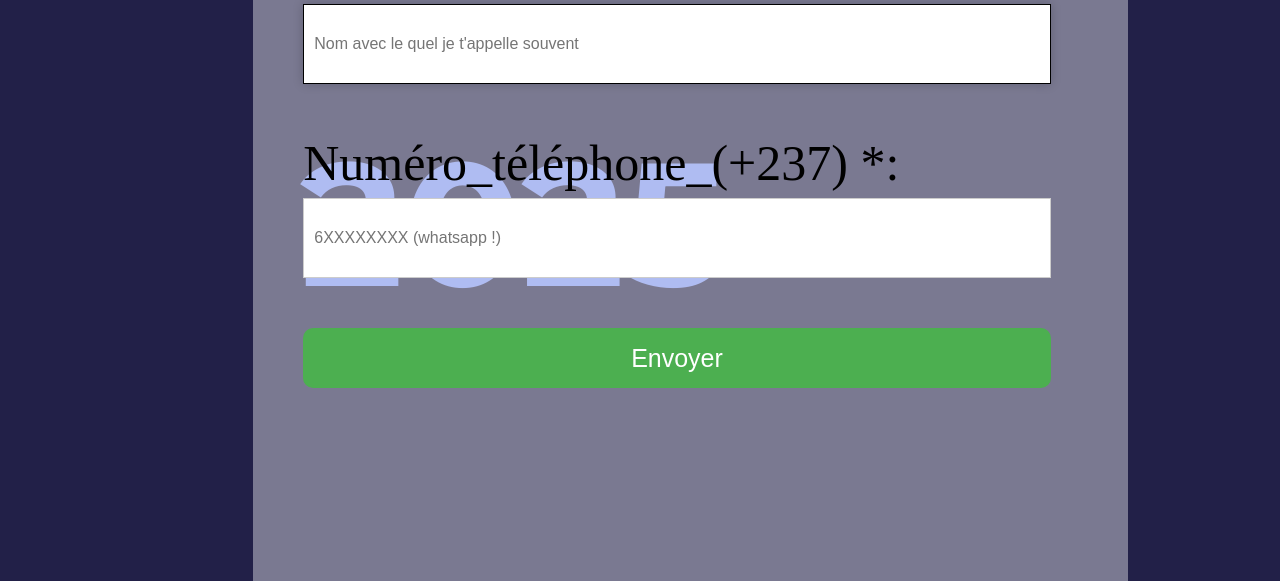
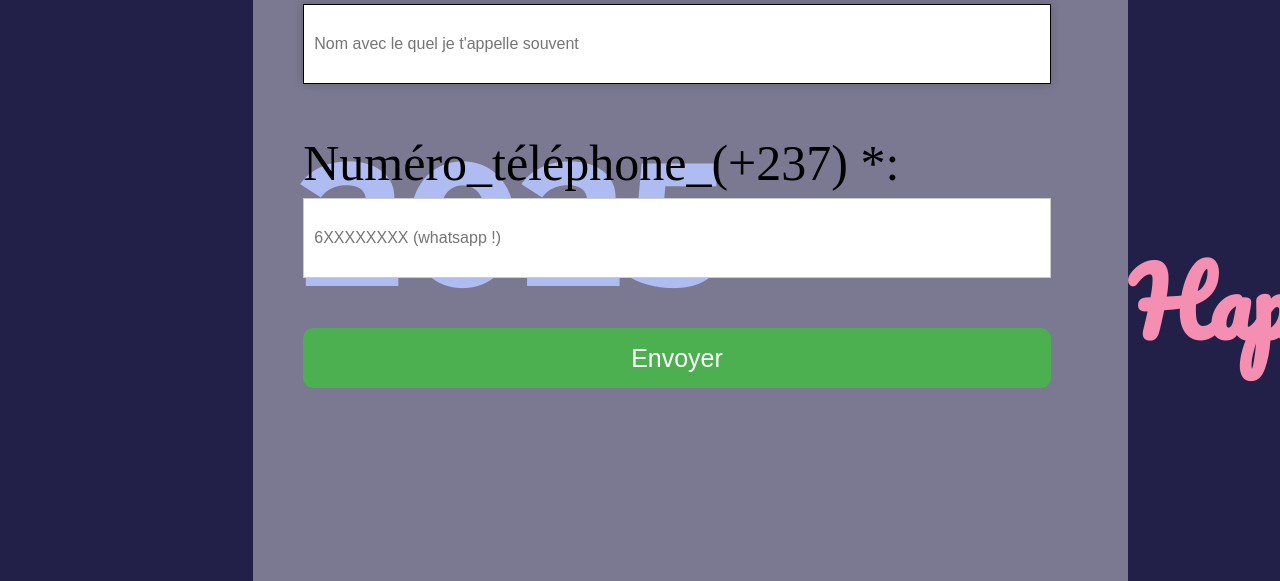
Before and after one commit to Drmaestro1/test4, a plain HTML site: page page1.html in a window 1280 px wide. Shown: the part 777-1358 px from the top of the page. Drawn offline with Linux system fonts and the light colour scheme.

Commit message:
Update style1.css

```diff
--- a/style1.css
+++ b/style1.css
@@ -143,8 +143,8 @@ button[type ="submit"]:hover{
   color: #f48fb1;
   text-align: center;
   position: absolute;
-  top: 100%;
-  left: 100px;
+  top: 150%;
+  left: 150px;
   opacity: 0;
   animation: vem_feliz 0s ease-in-out 0s forwards;
 }
```
